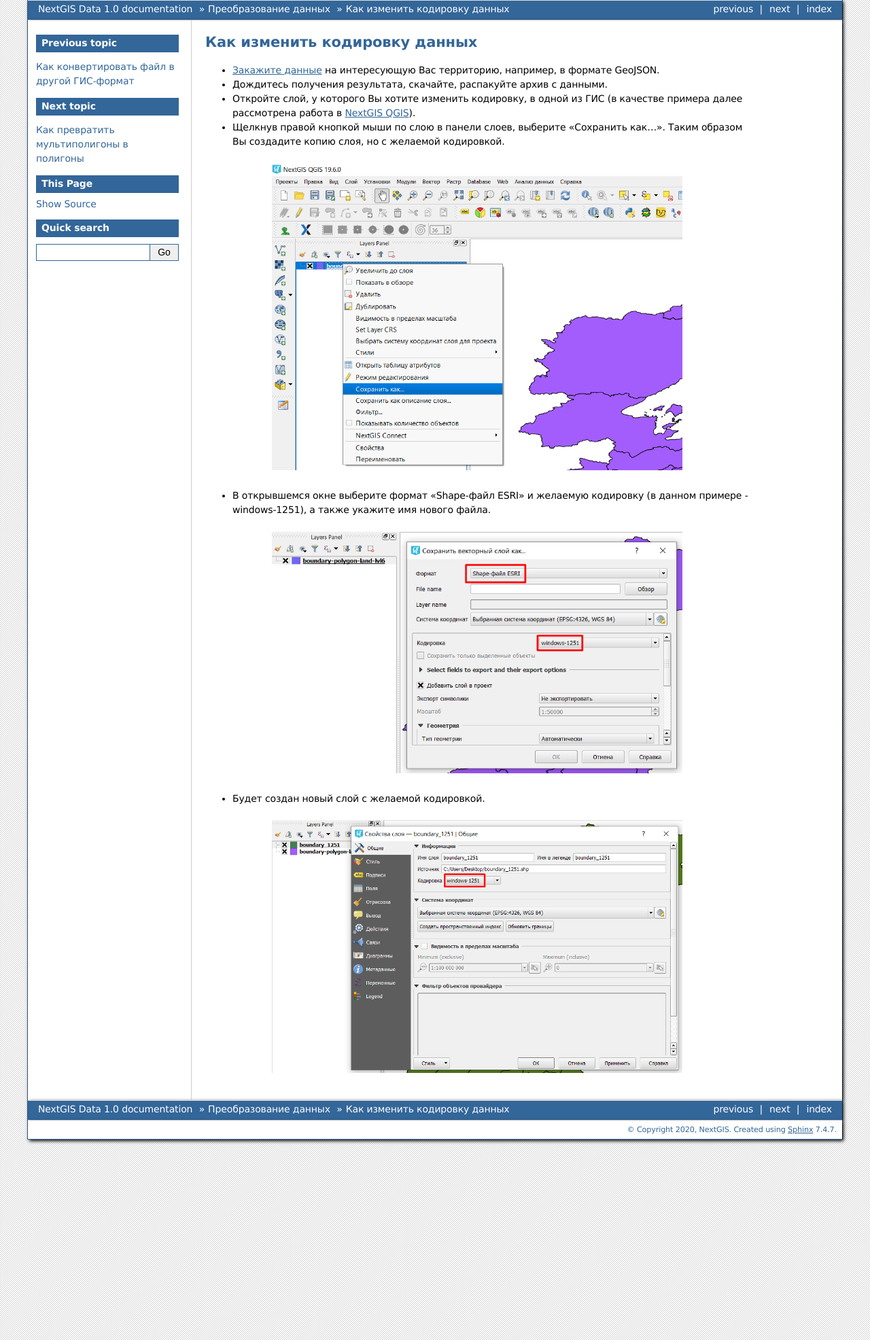
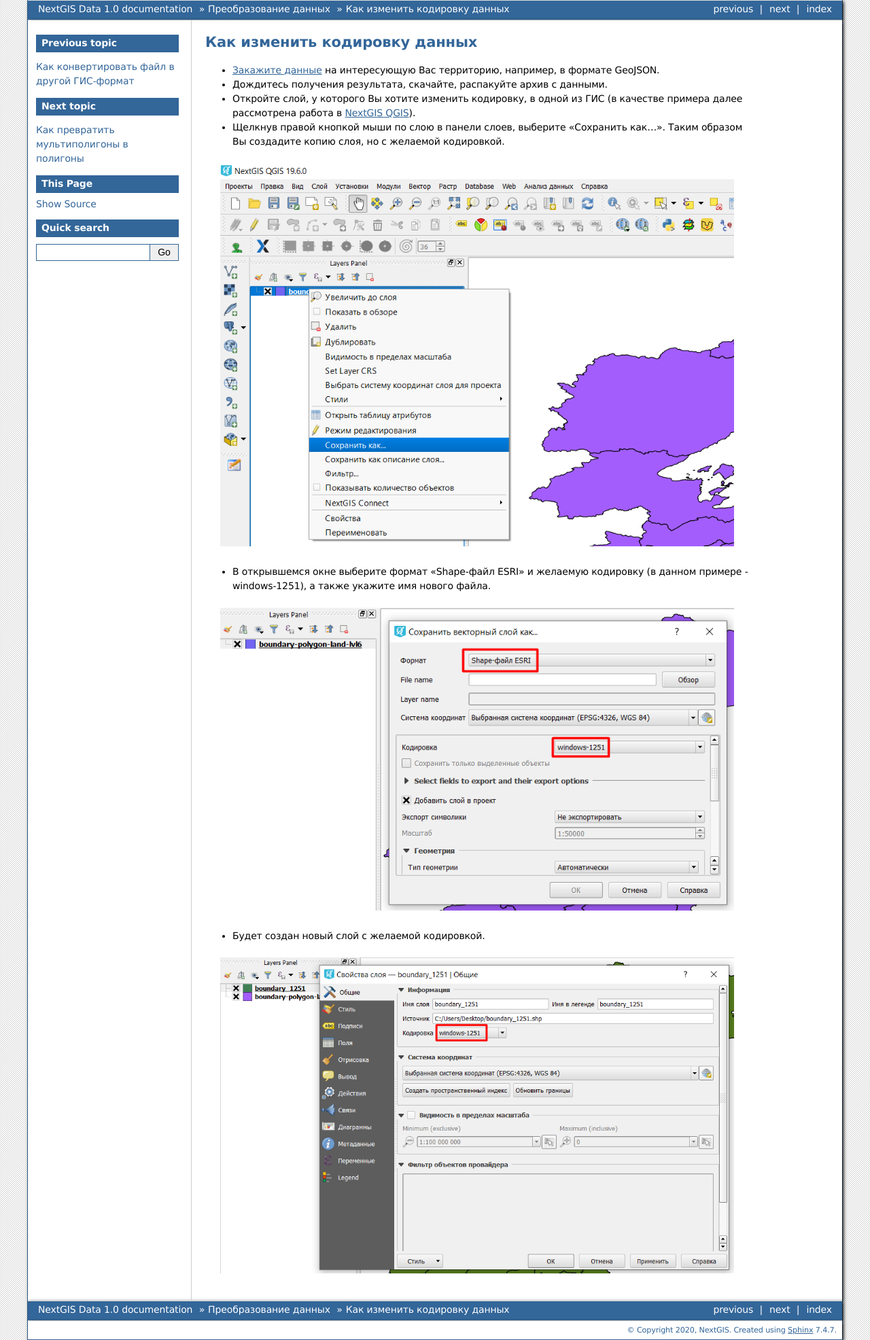
Before and after one commit to nextgis/docs_data, a Sphinx documentation site: the page built from source/encoding_change.rst, in a window 1280 px wide. Shown: the whole page at 68% size. Built offline with Sphinx 7.4.7, drawn with Linux system fonts in a browser that asks for light colours; formulas are drawn with MathJax 3; pages that are not in the unit, such as notebooks, are missing from menus.

Commit message:
Update encoding_change.rst
Change screenshot width

```diff
--- a/source/encoding_change.rst
+++ b/source/encoding_change.rst
@@ -1,7 +1,7 @@
 .. _data_encoding_change:
 
 Как изменить кодировку данных
-===========================
+==============================
 
 * `Закажите данные <https://data.nextgis.com/ru/>`_ на интересующую Вас территорию, например, в формате GeoJSON.
 * Дождитесь получения результата, скачайте, распакуйте архив с данными.
@@ -11,18 +11,18 @@
 .. figure:: _static/encoding_change1.png
    :name: encoding_change1
    :align: center
-   :width: 16cm
+   :width: 20cm
 
 * В открывшемся окне выберите формат «Shape-файл ESRI» и желаемую кодировку (в данном примере - windows-1251), а также укажите имя нового файла.
 
 .. figure:: _static/encoding_change2.png
    :name: encoding_change2
    :align: center
-   :width: 16cm
+   :width: 20cm
 
 * Будет создан новый слой с желаемой кодировкой.
 
 .. figure:: _static/encoding_change3.png
    :name: encoding_change3
    :align: center
-   :width: 16cm
+   :width: 20cm
```
